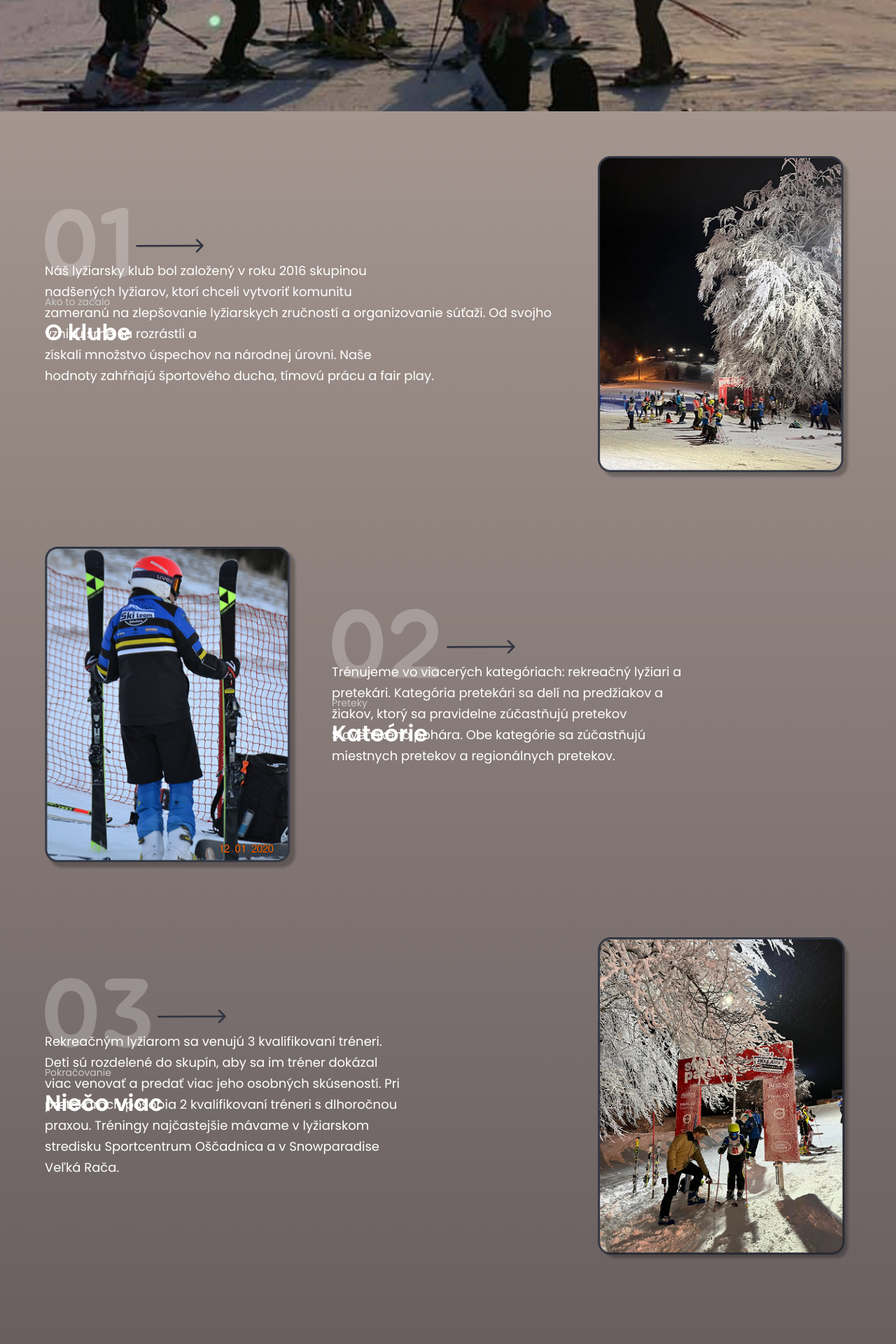
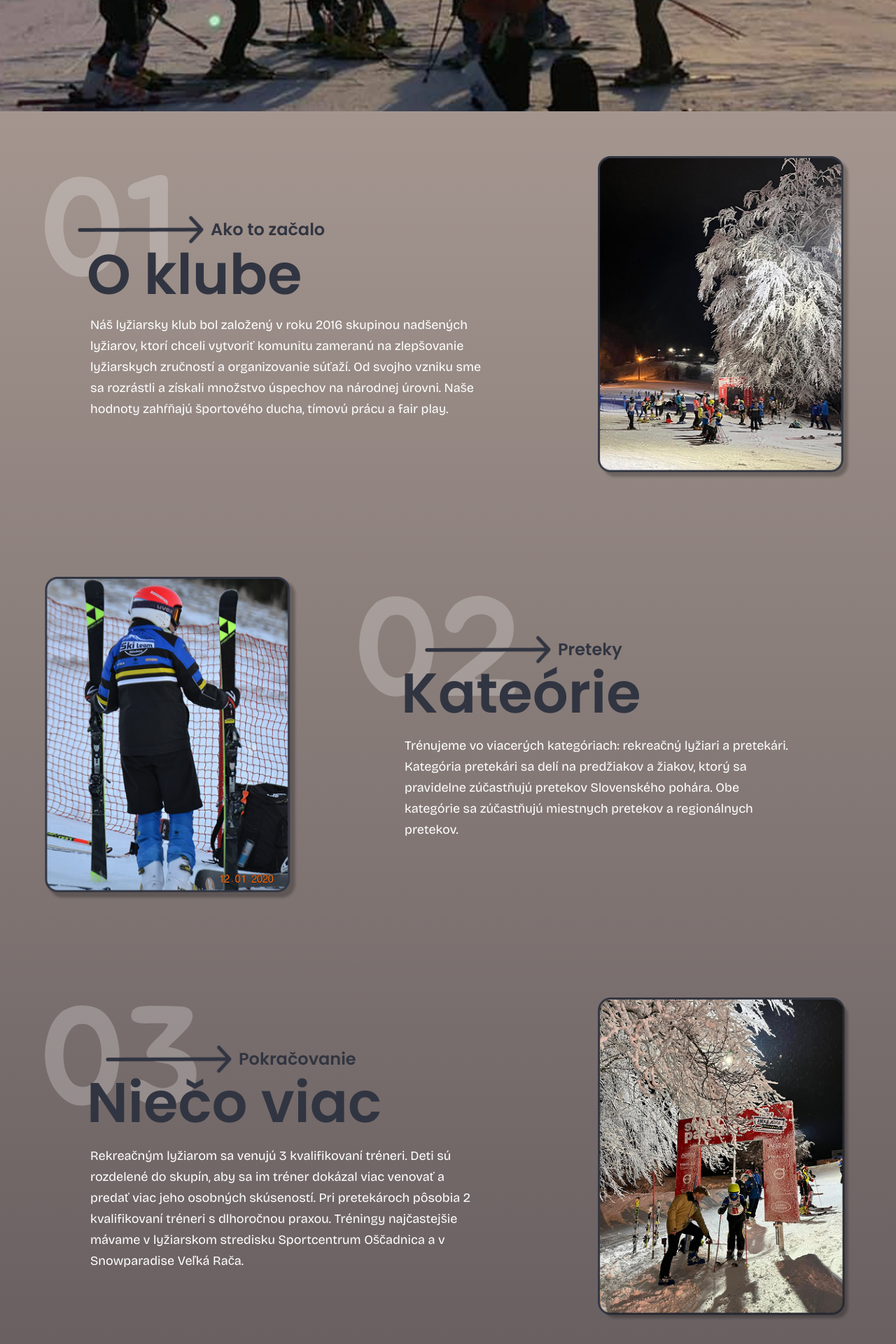
Before and after one commit to PetraSkolova/PRAX-DSY, a PHP site: page /SkiTeam/index.html in a window 1280 px wide; the page is wider, and only the part inside the window is pictured. Shown: the part 641-2561 px from the top of that part at 70% size. Run offline with PHP 8.4, Linux system fonts and the light colour scheme.

Commit message:
este mediaquerry

```diff
--- a/PRAX/SkiTeam/index.html
+++ b/PRAX/SkiTeam/index.html
@@ -4,6 +4,7 @@
     <meta charset="UTF-8">
     <meta name="viewport" content="width=device-width, initial-scale=1.0">
         <link rel="stylesheet" href="style.css">
+<link href="https://fonts.googleapis.com/css2?family=Bricolage+Grotesque&display=swap" rel="stylesheet">
         <link href="https://fonts.googleapis.com/css2?family=Poppins:wght@400;600&display=swap" rel="stylesheet">
         <link href="https://fonts.googleapis.com/css2?family=Dancing+Script&display=swap" rel="stylesheet">
         <link rel="stylesheet" href="https://cdnjs.cloudflare.com/ajax/libs/font-awesome/6.5.0/css/all.min.css">
@@ -40,17 +41,17 @@
                 </figure>
 
                 <article class="txt">
-                    <p>Náš lyžiarsky klub bol založený v roku 2016 skupinou<br>nadšených lyžiarov,
-                    ktorí  chceli vytvoriť komunitu<br>zameranú na zlepšovanie lyžiarskych
-                    zručností a organizovanie súťaží. Od svojho vzniku sme sa rozrástli a<br>
-                    získali množstvo úspechov na národnej úrovni. Naše<br>hodnoty zahŕňajú
-                    športového ducha, tímovú prácu a fair play.</p>
                     <div class="span-container">
                         <span class="cislo"><img src="pictures/01.png" alt="01"></span>
                         <span class="sipka"><img src="pictures/sipka.png" alt="sipka"></span>
                         <span class="txt-1">Ako to začalo</span>
                         <span class="txt-2">O klube</span>
                     </div>
+                    <p>Náš lyžiarsky klub bol založený v roku 2016 skupinou nadšených lyžiarov,
+                    ktorí  chceli vytvoriť komunitu zameranú na zlepšovanie lyžiarskych
+                    zručností a organizovanie súťaží. Od svojho vzniku sme sa rozrástli a
+                    získali množstvo úspechov na národnej úrovni. Naše hodnoty zahŕňajú
+                    športového ducha, tímovú prácu a fair play.</p>
                 </article>
             </div>
 
@@ -60,16 +61,16 @@
                 </figure>
 
                 <article class="txt">
-                    <p>Trénujeme vo viacerých kategóriach: rekreačný lyžiari a<br>pretekári.
-                    Kategória pretekári sa delí na predžiakov a<br>žiakov, ktorý sa pravidelne
-                    zúčastňujú pretekov<br>Slovenského pohára. Obe kategórie sa zúčastňujú<br>
-                    miestnych pretekov a regionálnych pretekov.</p>
                     <div class="span-container">
                         <span class="cislo"><img src="pictures/02.png" alt="02"></span>
                         <span class="sipka"><img src="pictures/sipka.png" alt="sipka"></span>
                         <span class="txt-1">Preteky</span>
                         <span class="txt-2">Kateórie</span>
                     </div>
+                    <p>Trénujeme vo viacerých kategóriach: rekreačný lyžiari a pretekári.
+                    Kategória pretekári sa delí na predžiakov a žiakov, ktorý sa pravidelne
+                    zúčastňujú pretekov Slovenského pohára. Obe kategórie sa zúčastňujú
+                    miestnych pretekov a regionálnych pretekov.</p>
                 </article>
             </div>
 
@@ -79,18 +80,18 @@
                 </figure>
 
                 <article class="txt">
-                    <p>Rekreačným lyžiarom sa venujú 3 kvalifikovaní tréneri.<br>
-                    Deti sú rozdelené do skupín, aby sa im tréner dokázal<br>viac
-                    venovať a predať viac jeho osobných skúseností. Pri<br>pretekároch
-                    pôsobia 2 kvalifikovaní tréneri s dlhoročnou<br>praxou.
-                    Tréningy najčastejšie mávame v lyžiarskom<br>stredisku Sportcentrum
-                    Oščadnica a v Snowparadise<br>Veľká Rača.</p>
                     <div class="span-container">
                         <span class="cislo"><img src="pictures/03.png" alt="03"></span>
                         <span class="sipka"><img src="pictures/sipka.png" alt="sipka"></span>
                         <span class="txt-1">Pokračovanie</span>
                         <span class="txt-2">Niečo viac</span>
                     </div>
+                    <p>Rekreačným lyžiarom sa venujú 3 kvalifikovaní tréneri.
+                    Deti sú rozdelené do skupín, aby sa im tréner dokázal viac
+                    venovať a predať viac jeho osobných skúseností. Pri pretekároch
+                    pôsobia 2 kvalifikovaní tréneri s dlhoročnou praxou.
+                    Tréningy najčastejšie mávame v lyžiarskom stredisku Sportcentrum
+                    Oščadnica a v Snowparadise Veľká Rača.</p>
                 </article>
             </div>
         </section>
--- a/PRAX/SkiTeam/style.css
+++ b/PRAX/SkiTeam/style.css
@@ -135,34 +135,31 @@ header{
     padding: 64px 32px;
     display: flex;
     flex-direction: column;
-    gap: 96px;
+    gap: 139px;
     box-sizing: border-box;
 }
 
-/* Každý riadok (text + obrázok) */
 .content {
     display: flex;
-    justify-content: space-between;
+    justify-content: center;
     align-items: center;
-    gap: 48px;
+    gap: 87px;
     max-width: 1152px;
     width: 100%;
     margin: 0 auto;
     position: relative;
+    height: 462px;
 }
 
-/* Striedanie smeru */
 .o-nas .content:nth-child(odd) {
     flex-direction: row-reverse;
 }
 
-/* Obrázok */
 .picture img {
     width: 362px;
     height: 462px;
 }
 
-/* Textová časť */
 .txt {
     flex: 1;
     font-size: 18px;
@@ -171,7 +168,6 @@ header{
     color: white;
 }
 
-/* Kontajner s číslom, šípkou, podnadpisom a hlavným nadpisom */
 .span-container {
     position: absolute;
     top: -60px;
@@ -182,41 +178,42 @@ header{
     flex-wrap: wrap;
 }
 
-/* Číslo veľké v pozadí */
 .cislo img {
-    height: 100px;
+    size: 200px;
+
 }
 
-/* Šípka doprava */
 .sipka img {
-    height: 20px;
+    height: 40px;
+    width: 180px;
+    margin-top: 10px;
+    margin-left: -140px;
+}
+
+.txt-1 {
+    font-size: 24px;
+    color: #313541;
+    font-weight: bolder;
     margin-top: 10px;
 }
 
-/* Podnadpis (tenší, menší) */
-.txt-1 {
-    font-size: 14px;
-    color: #ccc;
-    font-weight: 500;
-    width: 100%;
-    margin-top: 10px;
-}
-
-/* Hlavný nadpis (tučný) */
 .txt-2 {
-    font-size: 32px;
+    font-size: 80px;
     font-weight: bold;
-    color: white;
-    margin-top: 4px;
+    color: #313541;
+    margin-top: -30px;
+    margin-left: 60px;
+    padding-bottom: 30px;
     width: 100%;
 }
 
-/* Odstavec pod nadpisom */
 .o-nas p {
     color: white;
     font-size: 18px;
-    margin: 0;
-    padding-top: 16px;
+    margin-top: 140px;
+    margin-left: 65px;
+    width: 559px;
+    font-family: 'Bricolage Grotesque', sans-serif;
 }
 
 /*<!--------------------------------nasi treneri------------------------------>*/
@@ -468,7 +465,7 @@ article[class^="card-"] img {
     content: "";
     position: absolute;
     width: 6px;
-    height: 349px;
+    height: 361px;
     background-color: white;
     border-radius: 6px;
 }
@@ -600,6 +597,7 @@ footer {
 
 .border {
     width: 1152px;
+    height: 627px;
     padding: 30px 50px;
     border-radius: 8px;
     display: flex;
@@ -617,7 +615,7 @@ footer {
     justify-content: center;
     flex: 1;
     position: relative;
-    padding-right: 40px;
+    padding-right: 65px;
 }
 
 .socials::before,
@@ -625,19 +623,19 @@ footer {
     content: "";
     position: absolute;
     width: 6px;
-    height: 65%;
+    height: 247px;
     background-color: white;
     border-radius: 6px;
 }
 
 .socials::before {
     left: -50px;
-    top: 200px;
+    top: 300px;
 }
 
 .socials::after {
     right: 120px;
-    top: -60px;
+    top: -70px;
 }
 
 .ikony,
@@ -668,7 +666,7 @@ footer {
     writing-mode: vertical-lr;
     text-orientation: upright;
     letter-spacing: 10px;
-    font-size: 50px;
+    font-size: 65px;
     margin: 0;
     color: white;
     display: flex;
@@ -686,15 +684,15 @@ footer {
 }
 
 .kontakt img {
-    width: 36px;
-    height: 36px;
+    width: 56px;
+    height: 56px;
     flex-shrink: 0;
 }
 
 .kontakt p,
 .kontakt a {
     margin: 0;
-    font-size: 24px;
+    font-size: 36px;
     color: white;
     text-decoration: none;
     line-height: 1.4;
```
